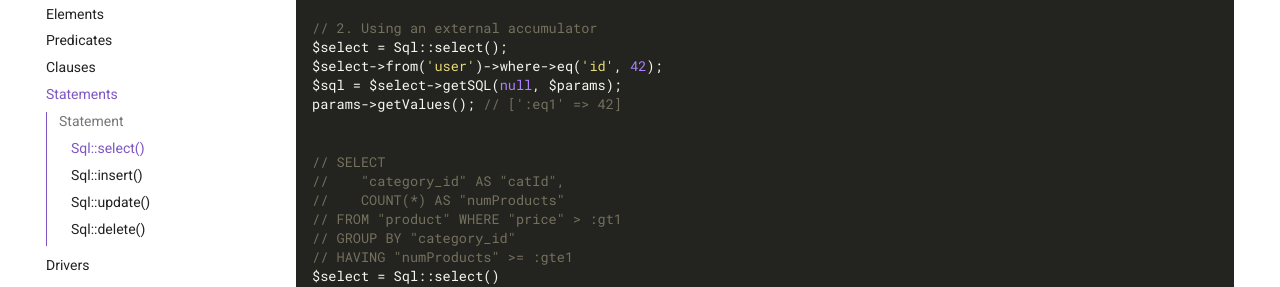
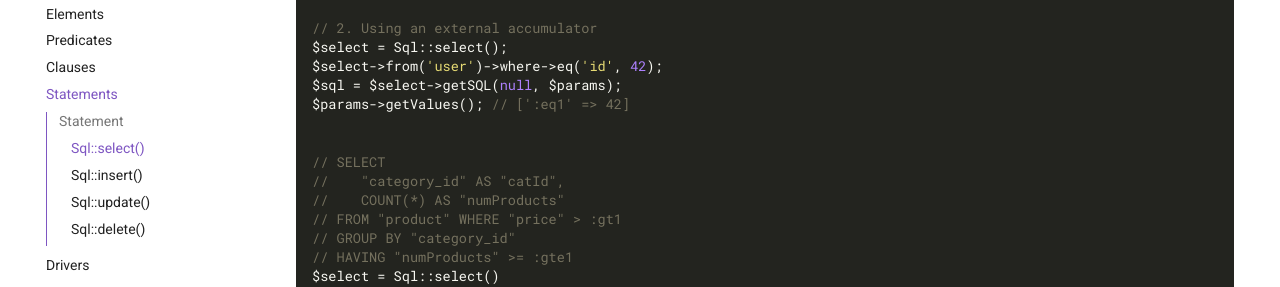
Before and after one commit to pine3ree/pine3ree-db, an MkDocs documentation site: the page built from docs/sql/statements.md, in a window 1280 px wide and 900 px high, scrolled down 1213 px. Shown: the part 184-471 px from the top of the window. Built offline with MkDocs 1.6.1 and Material for MkDocs 9.7.7, drawn with Linux system fonts in a browser that asks for light colours; comment, search, counter and statistics services are not loaded.

Commit message:
Fix docs typo
Signed-off-by: pine3ree <pine3ree@gmail.com>

```diff
--- a/docs/sql/statements.md
+++ b/docs/sql/statements.md
@@ -68,7 +68,7 @@ $sql = $select->getSQL($driver); // e.g. SELECT `p`.* FROM `product` `p`
 $select = Sql::select();
 $select->from('user')->where->eq('id', 42);
 $sql = $select->getSQL(null, $params);
-params->getValues(); // [':eq1' => 42]
+$params->getValues(); // [':eq1' => 42]
 
 
 // SELECT
```
